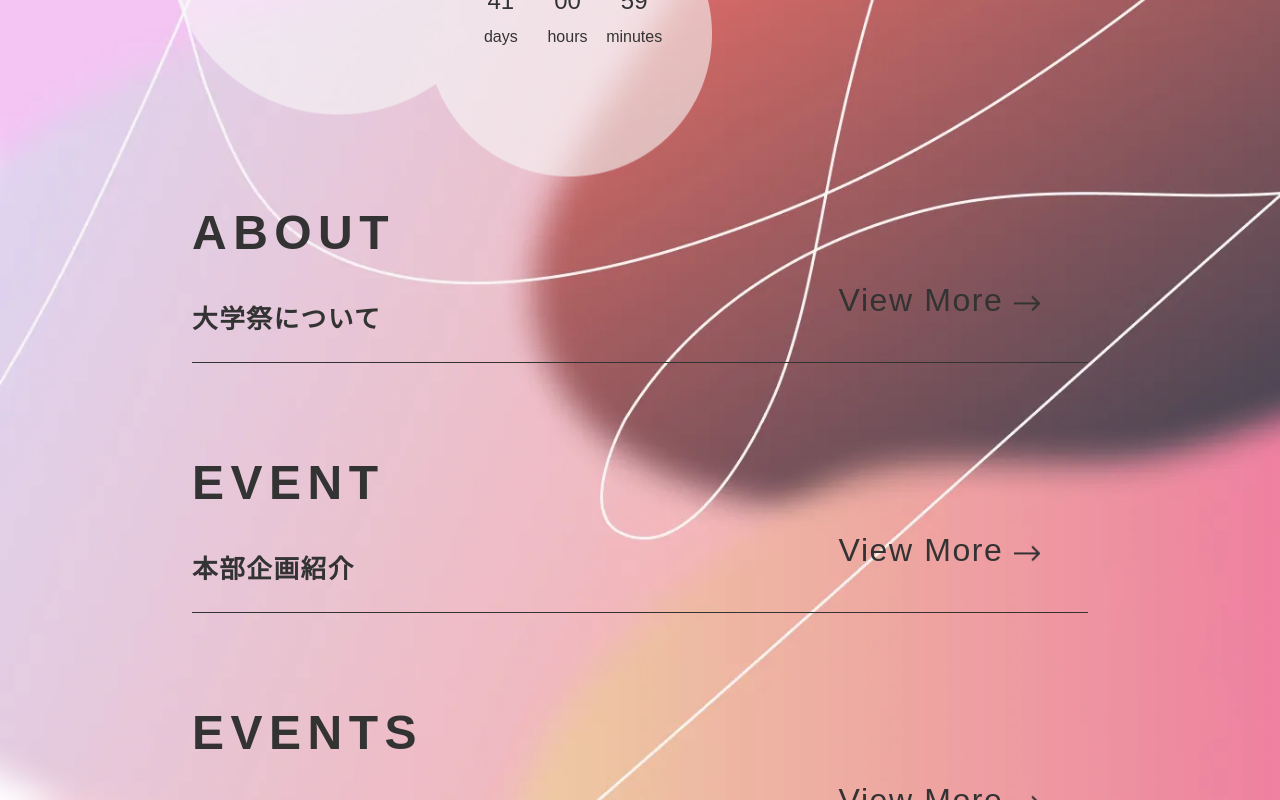
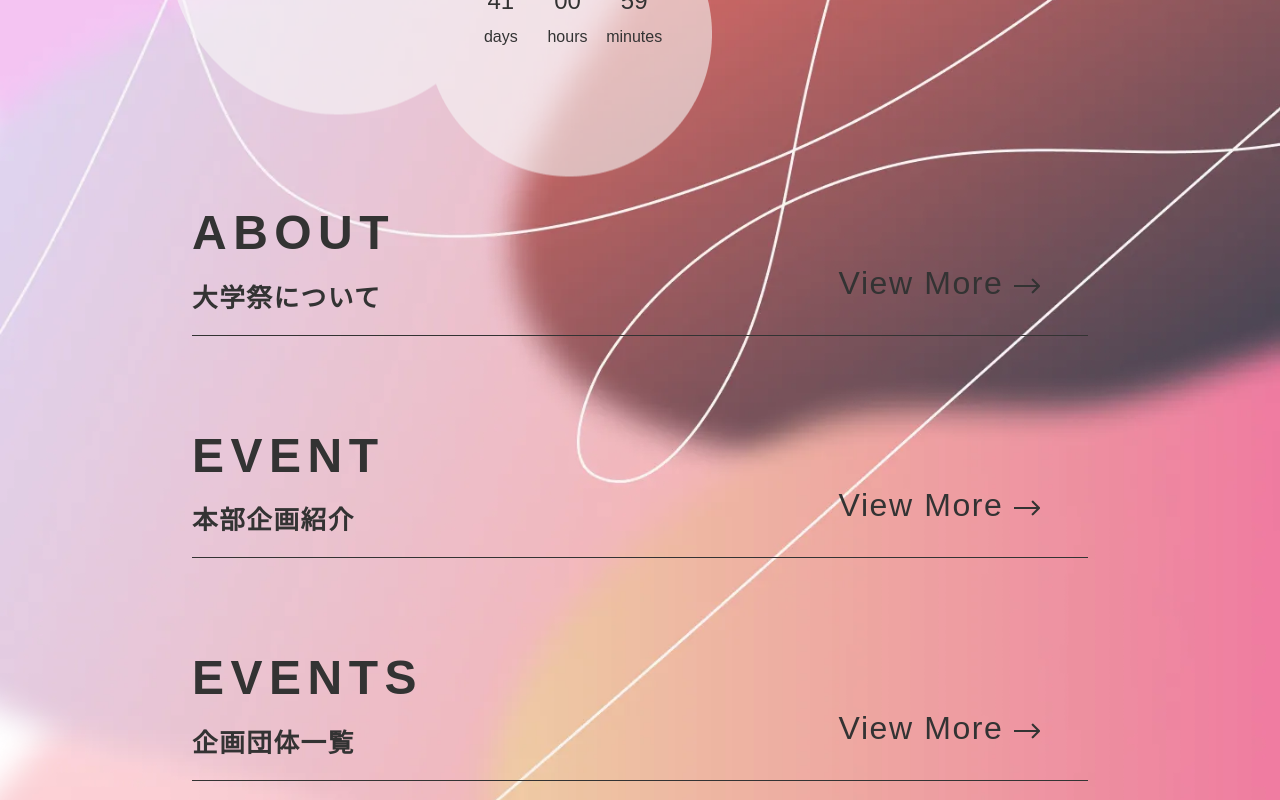
Before and after one commit to ynufes-tech/ynufes-seiryo24, a Nuxt app: page / in a window 1280 px wide. Shown: the part 920-1720 px from the top of the page. Built offline with nearby package versions, Linux system fonts and the light colour scheme.

Commit message:
コンポーネント全体をNuxtLinkタグで囲った

```diff
--- a/components/TableOfContents.vue
+++ b/components/TableOfContents.vue
@@ -16,13 +16,12 @@ const props = defineProps({
 </script>
 <template>
   <div class="table-of-contents">
-    <h1>{{ props.title }}</h1>
-    <h2>{{ props.subTitle }}</h2>
-    <div class="view-more">
-      <NuxtLink :to="props.pageLink" @click="toggle"
-        >View More <img class="arrow2" src="~/assets/images/Arrow-2.webp"
-      /></NuxtLink>
-    </div>
+    <NuxtLink :to="props.pageLink" @click="toggle"
+      ><h1>{{ props.title }}</h1>
+      <h2>{{ props.subTitle }}</h2>
+      <div class="view-more">
+        View More <img class="arrow2" src="~/assets/images/Arrow-2.webp" /></div
+    ></NuxtLink>
   </div>
   <hr size="1px" color="#333333" />
 </template>
@@ -32,6 +31,10 @@ const props = defineProps({
   display: flex;
   flex-direction: column;
   line-height: 2.5rem;
+  > a {
+    text-decoration: none;
+    color: inherit;
+  }
   @include md {
     line-height: 1.5rem;
   }
@@ -65,12 +68,8 @@ const props = defineProps({
   text-align: right;
   margin-right: 3rem;
   transform: translateY(-60%);
-  > a {
-    text-decoration: none;
-    color: inherit;
-    font-size: 2rem;
-    letter-spacing: 0.05em;
-  }
+  font-size: 2rem;
+  letter-spacing: 0.05em;
   @include lg {
     color: rgba(255, 255, 255, 0);
     .arrow2 {
```
